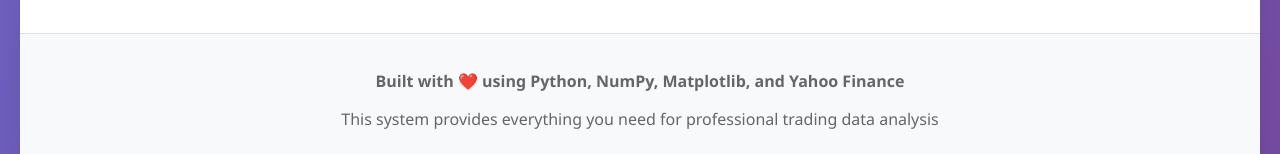
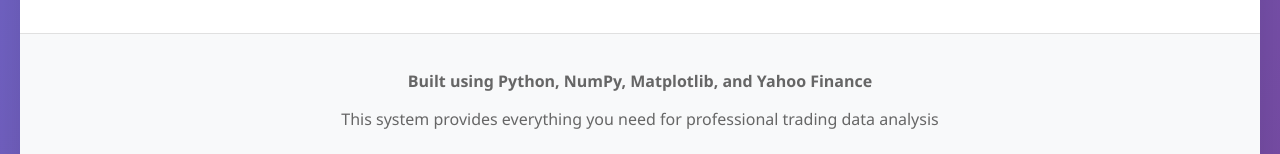
Before and after one commit to Mightyshambel/Trading-data-analysis, a plain HTML site: page charts_report.html in a window 1280 px wide. Shown: the part 2010-2164 px from the top of the page. Drawn offline with Linux system fonts and the light colour scheme.

Commit message:
style: Remove heart emoji from footer text for cleaner appearance
- Remove ❤️ emoji from 'Built with ❤️ using...' text
- Change to 'Built using...' for more professional appearance
- Apply consistent change across both 1-year and 5-year reports

```diff
--- a/charts_report.html
+++ b/charts_report.html
@@ -194,7 +194,7 @@
         </div>
 
         <div class="footer">
-            <p><strong>Built with ❤️ using Python, NumPy, Matplotlib, and Yahoo Finance</strong></p>
+            <p><strong>Built using Python, NumPy, Matplotlib, and Yahoo Finance</strong></p>
             <p>This system provides everything you need for professional trading data analysis</p>
             <p style="margin-top: 20px; font-size: 1.2em; font-weight: 500; color: #9B5DE5;">© 2025 The Almighty</p>
         </div>
```
Also changed, not shown: charts_report_5year.html (+1 -1 lines).
